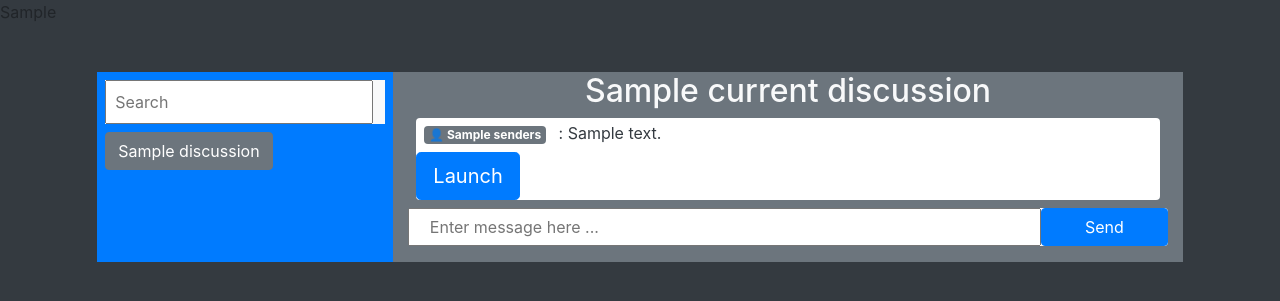
After one commit to Ryuka25/mini-classroom, a PHP site: the page made by views/viewDiscussion/discussion.php in a window 1280 px wide. The commit adds this page. Shown: the top 301 px of the page. Run offline with PHP 8.4, Linux system fonts and the light colour scheme; the template is opened without the code that fills it: most values are stand-ins (such as "Sample title", 1, 10 or a date in 2020); data that the repository does not hold is empty; some libraries are stand-ins or nearby versions.

Commit message:
✅️ FINISH `module_discussion`

```diff
--- /dev/null
+++ b/views/viewDiscussion/discussion.php
@@ -0,0 +1,40 @@
+<div class="row justify-content-center m-5">
+    <div class="col-sm-3 bg-primary text-light p-2">
+
+        <div class="search-bar bg-light">
+            <form class="search-form d-flex justify-content-between" method="GET" action="<?= SERVER_URL.'/?url=discussion/search/'?>">
+                <input class="p-2" type="text" name="discussionName" placeholder="Search" title="Enter search keyword">
+                <button class="btn col-2" type="submit" title="Search"><i class="fas fa-search" title="Search"></i></button>
+            </form>
+        </div>
+
+        <?php
+            foreach ($discussionList as $key => $discussion) {
+                include('showDiscussionOverview.php');
+            }
+        ?>
+
+    </div>
+    <div class="col-sm-8 bg-secondary text-light">
+        <h2 class="text-center"><?= $currentDiscussion->getName() ?></h2>
+        <div class="rounded bg-white text-dark m-2">
+            <?php
+                foreach ($messageInTheCurrentDiscussion as $key=>$message) {
+                    include('showOneMessage.php');
+                }
+            ?>
+        </div>
+        <div class="rounded bg-white text-dark ">
+            <div class="container">
+                <form method="POST" action="<?= SERVER_URL.'/?url=message/add/'?>">
+                    <div class="form-group row">
+                        <input type="hidden" name="attachedDiscussion" value="<?= $currentDiscussion->getDiscussionID()?>">
+                        <input type="hidden" name="sendByStudent" value="<?= $currentUser->getAccountID() ?>">
+                        <input class="col-sm-10" type="text" name="legend" placeholder=" Enter message here ...">
+                        <button type="submit" class="btn btn-primary col-sm-2">Send</button>
+                    </div>
+                </form>
+            </div>
+        </div>
+    </div>
+</div>
--- /dev/null
+++ b/views/viewDiscussion/showDiscussionOverview.php
@@ -0,0 +1,5 @@
+<div>
+    <a class="btn btn-secondary mt-2" href="<?= SERVER_URL.'/?url=discussion/'.$discussion->getDiscussionID().'/message/' ?>">
+        <?= $discussion->getName(); ?>
+    </a>
+</div>
--- /dev/null
+++ b/views/viewDiscussion/showOneMessage.php
@@ -0,0 +1,29 @@
+<div class="">
+    <span class="badge badge-secondary m-2"> 👤️ <?=$message->getSenders()?> </span> : <?= $message->getMessage()?>
+</div>
+
+<!-- Button trigger modal -->
+<button type="button" class="btn btn-primary btn-lg" data-toggle="modal" data-target="#modelId">
+  Launch
+</button>
+
+<!-- Modal -->
+<div class="modal fade" id="modelId" tabindex="-1" role="dialog" aria-labelledby="modelTitleId" aria-hidden="true">
+    <div class="modal-dialog" role="document">
+        <div class="modal-content">
+            <div class="modal-header">
+                <h5 class="modal-title">Modal title</h5>
+                    <button type="button" class="close" data-dismiss="modal" aria-label="Close">
+                        <span aria-hidden="true">&times;</span>
+                    </button>
+            </div>
+            <div class="modal-body">
+                Body
+            </div>
+            <div class="modal-footer">
+                <button type="button" class="btn btn-secondary" data-dismiss="modal">Close</button>
+                <button type="button" class="btn btn-primary">Save</button>
+            </div>
+        </div>
+    </div>
+</div>
```
Also changed, not shown: controllers/ControllerDiscussion.php (added, +60 -0 lines), controllers/ControllerMessage.php (added, +29 -0 lines), views/static/topNavBar.php (+5 -2 lines).
